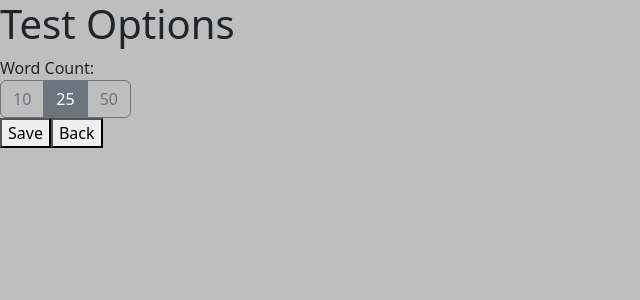
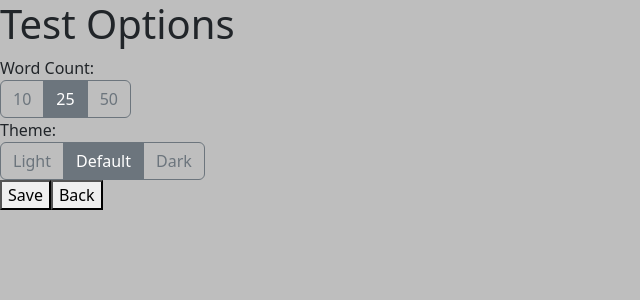
Before and after one commit to alexntragatakis/typing-speed-test, a React (Vite) app: page /typing-speed-test/options in a window 1280 px wide. Shown: the top 300 px of the page, without its empty margins (0-640 px from the left). Built offline with nearby package versions, Linux system fonts and the light colour scheme.

Commit message:
Implemented default, light, dark themes with button selection

```diff
--- a/src/components/Options/Options.tsx
+++ b/src/components/Options/Options.tsx
@@ -1,26 +1,44 @@
 import "./Options.css";
 import { useState } from "react";
 import { Link } from "react-router-dom";
-import type { testOptions } from "../../types/testOptions";
+import type { testOptions, style } from "../../types/testOptions";
 
 interface Props {
   onSave: (data: testOptions) => void;
 }
 
 const Options = ({ onSave }: Props) => {
-  const [wordCount, setWordCount] = useState<number>(25);
-  const [style, setStyle] = useState<testOptions["style"]>({
+  const defaultTheme: style = {
     backGroundColor: "--default-pagebg",
     textBoxColor: "--default-boxbg",
     backColor: "--default-black-back-text",
     frontCorrColor: "--default-correctly-typed-text",
     frontIncColor: "--default-incorrectly-typed-text",
-  });
+  };
+
+  const lightTheme: style = {
+    backGroundColor: "--light-pagebg",
+    textBoxColor: "--light-boxbg",
+    backColor: "--light-black-back-text",
+    frontCorrColor: "--light-correctly-typed-text",
+    frontIncColor: "--light-incorrectly-typed-text",
+  };
+
+  const darkTheme: style = {
+    backGroundColor: "--dark-pagebg",
+    textBoxColor: "--dark-boxbg",
+    backColor: "--dark-black-back-text",
+    frontCorrColor: "--dark-correctly-typed-text",
+    frontIncColor: "--dark-incorrectly-typed-text",
+  };
+
+  const [wordCount, setWordCount] = useState<number>(25);
+  const [appStyle, setAppStyle] = useState<testOptions["style"]>(defaultTheme);
 
   const handleSave = () => {
     onSave({
       wordCount: wordCount,
-      style: style,
+      style: appStyle,
     });
   };
 
@@ -28,46 +46,81 @@ const Options = ({ onSave }: Props) => {
     <>
       <h1>Test Options</h1>
       <div>Word Count:</div>
-      <div
-        className="btn-group"
-        role="group"
-        aria-label="Basic radio toggle button group"
-      >
+      <div className="btn-group" role="group" aria-label="word count buttons">
         <input
           type="radio"
           className="btn-check"
-          name="btnradio"
-          id="btnradio1"
+          name="btnradio-wordcount"
+          id="wc-10"
           autoComplete="off"
           checked={wordCount === 10}
           onClick={() => setWordCount(10)}
         />
-        <label className="btn btn-outline-secondary" htmlFor="btnradio1">
+        <label className="btn btn-outline-secondary" htmlFor="wc-10">
           10
         </label>
         <input
           type="radio"
           className="btn-check"
-          name="btnradio"
-          id="btnradio2"
+          name="btnradio-wordcount"
+          id="wc-25"
           autoComplete="off"
           checked={wordCount === 25}
           onClick={() => setWordCount(25)}
         />
-        <label className="btn btn-outline-secondary" htmlFor="btnradio2">
+        <label className="btn btn-outline-secondary" htmlFor="wc-25">
           25
         </label>
         <input
           type="radio"
           className="btn-check"
-          name="btnradio"
-          id="btnradio3"
+          name="btnradio-wordcount"
+          id="wc-50"
           autoComplete="off"
           checked={wordCount === 50}
           onClick={() => setWordCount(50)}
         />
-        <label className="btn btn-outline-secondary" htmlFor="btnradio3">
+        <label className="btn btn-outline-secondary" htmlFor="wc-50">
           50
+        </label>
+      </div>
+      <div>Theme:</div>
+      <div className="btn-group" role="group" aria-label="theme buttons">
+        <input
+          type="radio"
+          className="btn-check"
+          name="btnradio-theme"
+          id="t-light"
+          autoComplete="off"
+          checked={appStyle.backColor === lightTheme.backColor}
+          onChange={() => setAppStyle(lightTheme)}
+        />
+        <label className="btn btn-outline-secondary" htmlFor="t-light">
+          Light
+        </label>
+        <input
+          type="radio"
+          className="btn-check"
+          name="btnradio-theme"
+          id="t-default"
+          autoComplete="off"
+          checked={appStyle.backColor === defaultTheme.backColor}
+          onChange={() => setAppStyle(defaultTheme)}
+        />
+        <label className="btn btn-outline-secondary" htmlFor="t-default">
+          Default
+        </label>
+        <input
+          type="radio"
+          className="btn-check"
+          name="btnradio-theme"
+          id="t-dark"
+          autoComplete="off"
+          checked={appStyle.backColor === darkTheme.backColor}
+          onChange={() => setAppStyle(darkTheme)}
+        />
+        <label className="btn btn-outline-secondary" htmlFor="t-dark">
+          Dark
         </label>
       </div>
       <div>
```
